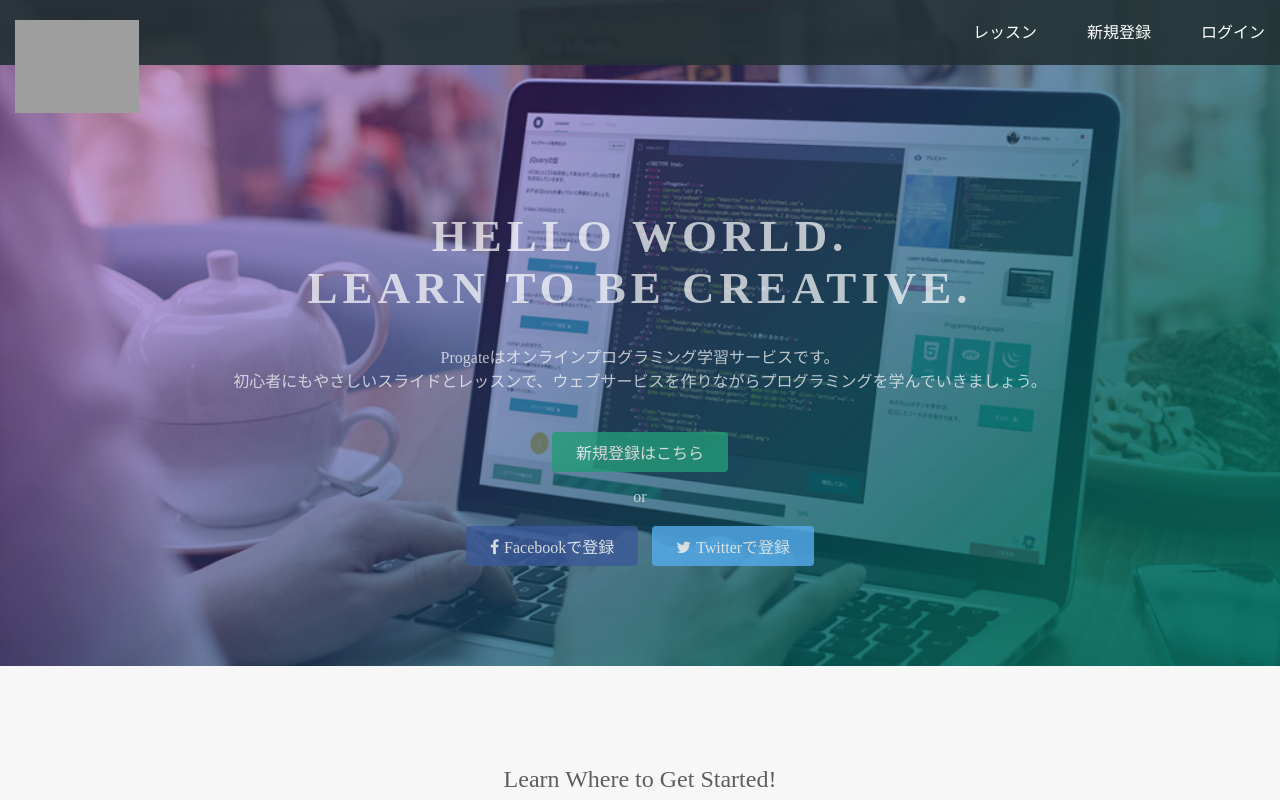
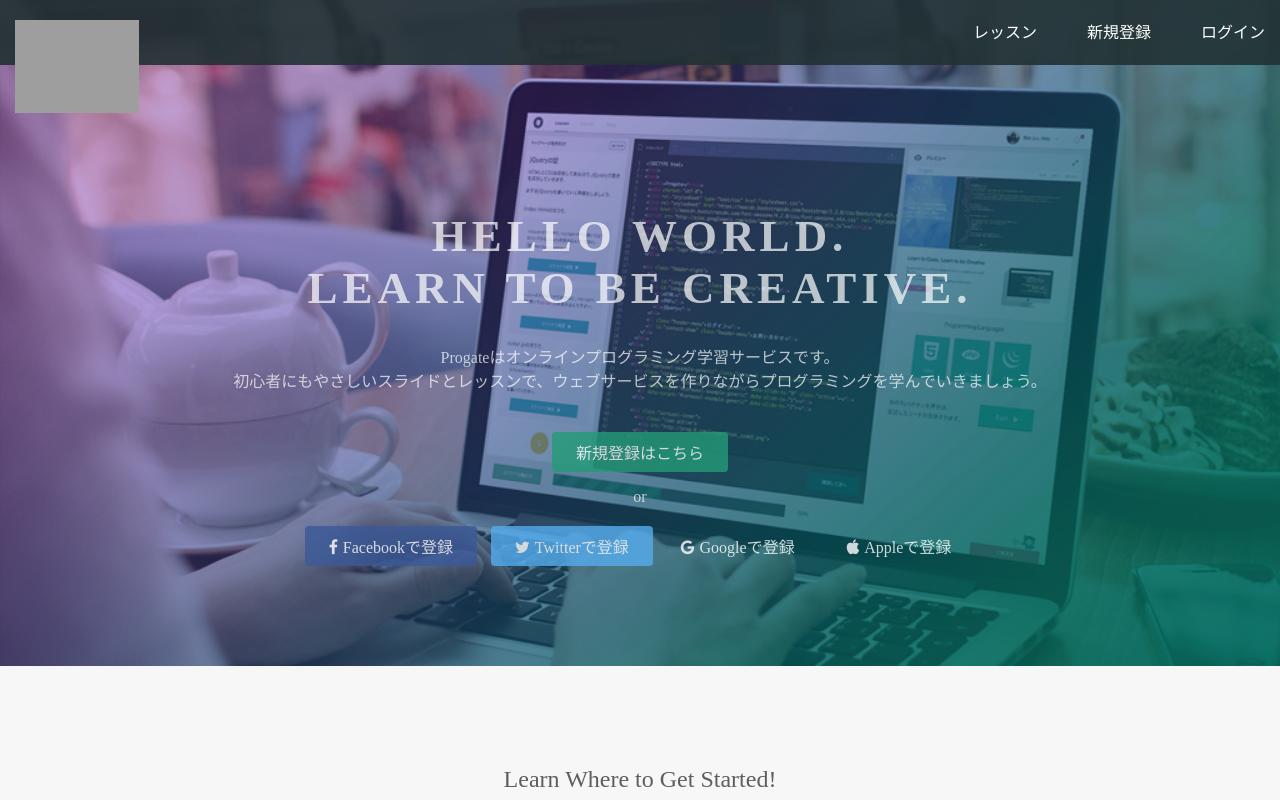
Before and after one commit to malonico/malonico.github.io, a plain HTML site: page index.html in a window 1280 px wide. Shown: the top 800 px of the page. Drawn offline with Linux system fonts and the light colour scheme; grey boxes are pictures that could not be loaded.

Commit message:
Update index.html

```diff
--- a/index.html
+++ b/index.html
@@ -30,6 +30,8 @@
         <p>or</p>
         <a href="#" class="btn facebook"><span class="fa fa-facebook"></span>Facebookで登録</a>
         <a href="#" class="btn twitter"><span class="fa fa-twitter"></span>Twitterで登録</a>
+        <a href="#" class="btn google"><span class="fa fa-google"></span>Googleで登録</a>
+        <a href="#" class="btn apple"><span class="fa fa-apple"></span>Appleで登録</a>
       </div>
     </div>
   </div>
```
